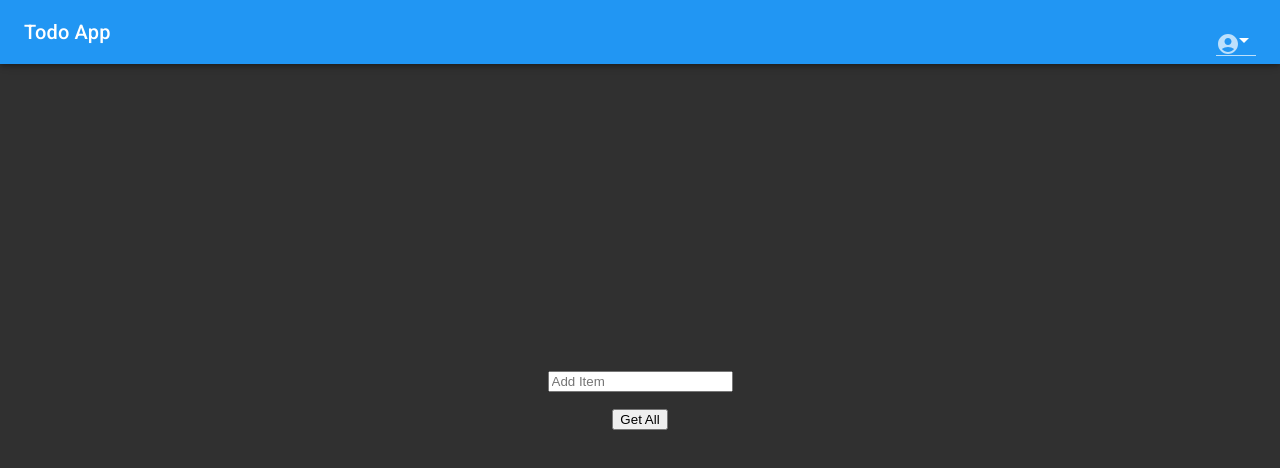
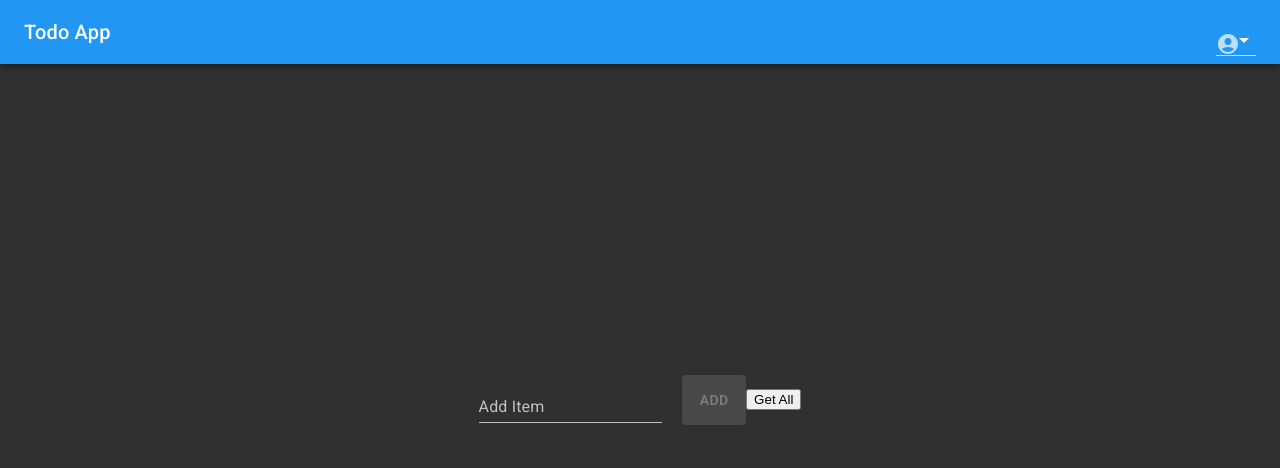
Before and after one commit to shreyam1006/todo-api-redux, a React (Create React App) app: page /todo in a window 1280 px wide. Shown: the top 468 px of the page. Built offline with nearby package versions, Linux system fonts and the light colour scheme.

Commit message:
add item and styling changes

```diff
--- a/src/components/LoginPage.js
+++ b/src/components/LoginPage.js
@@ -3,32 +3,35 @@ import { useHistory } from 'react-router';
 import { storeLoginEmail, storeLoginPassword, fetchUserRequest } from '../redux/actions/authAction'
 import LockOutlinedIcon from '@mui/icons-material/LockOutlined';
 import CircularProgress from '@mui/material/CircularProgress';
-import { Grid, Paper, Avatar, Typography, Button, Link } from '@material-ui/core';
+import { Grid, Paper, Avatar, Typography, Button, Link, styled, Box } from '@material-ui/core';
 import { ToastContainer } from 'react-toastify';
 import 'react-toastify/dist/ReactToastify.css';
 import { useCallback } from 'react';
 import TextFieldComponent from './shared/TextFieldComponent';
 
-const gridStyle = {
-    backgroundColor: '#303030'
-}
+const StyledGrid = styled(Grid)({
+    backgroundColor: 'rgb(48, 48, 48)'
+})
 
-const paperStyle = {
+const StyledAvatar = styled(Avatar)({
+    backgroundColor: '#00b0ff'
+})
+
+const StyledPaper = styled(Paper)({
     padding: '10vh',
     height: '90vh',
     width: '400px',
     margin: '0px auto',
-    backgroundColor: '#303030'
-}
+    background: 'rgb(48, 48, 48)'
+})
 
-const avatarStyle = {
-    backgroundColor: '#00b0ff'
-}
+const StyledButtonLoader = styled(Box)({
+    display: (props) => (props.isloading === 'true' ? 'flex' : 'none')
+})
 
-const extraDiv = {
-    display: 'flex',
-    justifyContent: 'space-between'
-}
+const StyledButtonText = styled(Box)({
+    display: (props) => (props.isloading === 'true' ? 'none' : 'flex')
+})
 
 const toastStyle = {
     backgroundColor: "rgb(203 89 95)",
@@ -65,12 +68,12 @@ const LoginPage = () => {
     }
 
     return (
-        <Grid style={gridStyle} >
-            <Paper elevation={0} style={paperStyle}>
+        <StyledGrid >
+            <StyledPaper elevation={0} >
                 <Grid align='center'>
-                    <Avatar style={avatarStyle}>
+                    <StyledAvatar>
                         <LockOutlinedIcon sx={{ color: 'black' }} />
-                    </Avatar>
+                    </StyledAvatar>
                     <br />
                     <Typography variant="h5">Log in</Typography>
                     <br />
@@ -109,33 +112,33 @@ const LoginPage = () => {
                         autoComplete='none'
                         color='primary'
                         onClick={loginButton} >
-                        <div style={isLoading ? { display: 'flex' } : { display: 'none' }}>
+                        <StyledButtonLoader isloading={isLoading.toString()}>
                             <CircularProgress size='23px' />
-                        </div>
-                        <div style={isLoading ? { display: 'none' } : { display: 'flex' }}>
-                            sign in
-                        </div>
+                        </StyledButtonLoader>
+                        <StyledButtonText isloading={isLoading.toString()}>
+                            Sign in
+                        </StyledButtonText>
                     </Button>
 
                     <br />
                     <br />
-                    <div style={extraDiv}>
+                    <Box display='flex' justifyContent="space-between">
                         <Link href="#" underline="hover">
                             Forgot Password
                         </Link>
                         <Link href="#" underline="hover" onClick={signUpButton}>
                             Don't have an account? Sign Up
                         </Link>
-                    </div>
+                    </Box>
                 </Grid>
-            </Paper>
+            </StyledPaper>
             <ToastContainer
                 position="bottom-center"
                 autoClose={5000}
                 toastStyle={toastStyle}
                 hideProgressBar={true}
             />
-        </Grid>
+        </StyledGrid>
     )
 }
 
--- a/src/components/RegisterPage.js
+++ b/src/components/RegisterPage.js
@@ -1,6 +1,6 @@
 import { storeRegisterAge, storeRegisterEmail, storeRegisterName, storeRegisterPassword, fetchRegisterRequest } from '../redux/actions/authAction'
 import { useDispatch, useSelector } from 'react-redux';
-import { Grid, Paper, Avatar, Typography, Button, Link } from '@material-ui/core';
+import { Grid, Paper, Avatar, Typography, Button, Link, styled, Box } from '@material-ui/core';
 import LockOutlinedIcon from '@mui/icons-material/LockOutlined';
 import CircularProgress from '@mui/material/CircularProgress';
 import { useHistory } from 'react-router';
@@ -9,25 +9,30 @@ import 'react-toastify/dist/ReactToastify.css';
 import { useCallback } from 'react';
 import TextFieldComponent from './shared/TextFieldComponent';
 
-const gridStyle = {
-    backgroundColor: '#303030'
-}
 
-const avatarStyle = {
+const StyledGrid = styled(Grid)({
+    backgroundColor: 'rgb(48, 48, 48)'
+})
+
+const StyledAvatar = styled(Avatar)({
     backgroundColor: '#00b0ff'
-}
+})
 
-const paperStyle = {
+const StyledPaper = styled(Paper)({
     padding: '10vh',
     height: '90vh',
     width: '400px',
     margin: '0px auto',
-    backgroundColor: '#303030'
-}
+    background: 'rgb(48, 48, 48)'
+})
 
-const extraDiv = {
-    display: 'flex'
-}
+const StyledButtonLoader = styled(Box)({
+    display: (props) => (props.isloading === 'true' ? 'flex' : 'none')
+})
+
+const StyledButtonText = styled(Box)({
+    display: (props) => (props.isloading === 'true' ? 'none' : 'flex')
+})
 
 const toastStyle = {
     backgroundColor: "rgb(203 89 95)",
@@ -64,16 +69,16 @@ const RegisterPage = () => {
 
     return (
         <div>
-            <Grid style={gridStyle} >
-                <Paper elevation={0} style={paperStyle}>
+            <StyledGrid >
+                <StyledPaper elevation={0} >
                     <Grid align='center'>
-                        <Avatar style={avatarStyle}>
+                        <StyledAvatar>
                             <LockOutlinedIcon sx={{ color: 'black' }} />
-                        </Avatar>
+                        </StyledAvatar>
                         <br />
                         <Typography variant="h5">Sign up</Typography>
                         <br />
-                        <div style={extraDiv}>
+                        <Box display='flex'>
 
                             <TextFieldComponent
                                 fullWidth={false}
@@ -99,7 +104,7 @@ const RegisterPage = () => {
                                 onChange={storeRegisterAge}
                                 condition={age < 13}
                             />
-                        </div>
+                        </Box>
                         <br />
                         <TextFieldComponent
                             fullWidth={true}
@@ -136,12 +141,12 @@ const RegisterPage = () => {
                             autoComplete='none'
                             color='primary'
                             onClick={signUpButton} >
-                            <div style={isLoading ? { display: 'flex' } : { display: 'none' }}>
+                            <StyledButtonLoader isloading={isLoading.toString()}>
                                 <CircularProgress size='23px' />
-                            </div>
-                            <div style={isLoading ? { display: 'none' } : { display: 'flex' }}>
-                                sign up
-                            </div>
+                            </StyledButtonLoader>
+                            <StyledButtonText isloading={isLoading.toString()}>
+                                Sign up
+                            </StyledButtonText>
                         </Button>
                         <br />
                         <br />
@@ -150,14 +155,14 @@ const RegisterPage = () => {
                             Already have an account? Sign In
                         </Link>
                     </Grid>
-                </Paper>
+                </StyledPaper>
                 <ToastContainer
                     position="bottom-center"
                     autoClose={5000}
                     toastStyle={toastStyle}
                     hideProgressBar={true}
                 />
-            </Grid>
+            </StyledGrid>
 
         </div>
     )
--- a/src/components/Todo.js
+++ b/src/components/Todo.js
@@ -1,20 +1,30 @@
 import React from 'react'
 import { AppBar, Toolbar, FormControl, InputLabel, Select, MenuItem, Button, Typography, Grid } from "@material-ui/core"
 import AccountCircleIcon from '@mui/icons-material/AccountCircle'
-import { useState } from 'react'
+import { useCallback } from 'react'
 import { addItemRequest, getAllItemsRequest } from '../redux/actions/todoAction'
 import { logoutUserRequest } from '../redux/actions/authAction'
 import { useDispatch, useSelector } from 'react-redux'
 import { useHistory } from 'react-router'
 import CircularProgress from '@mui/material/CircularProgress'
+import TextFieldComponent from './shared/TextFieldComponent'
+import { storeAddItem } from '../redux/actions/todoAction'
 
 const Todo = () => {
     const history = useHistory();
-    const [newItem, setNewItem] = useState('')
-    const taskList = useSelector((state) => state.todoReducer)
+    const newItem = useSelector((state) => state.todoReducer.newItem)
     const isLoading = useSelector((state) => state.authReducer.loading)
+    const isItemLoading = useSelector((state) => state.todoReducer.loading)
 
     const dispatch = useDispatch()
+    let setDisable = false
+    const addButton = useCallback(() =>
+        dispatch(addItemRequest()),
+        [dispatch])
+
+    if (!newItem) {
+        setDisable = true
+    }
 
     const displayDesktop = () => {
         return (<>
@@ -53,14 +63,32 @@ const Todo = () => {
                         <AppBar>{displayDesktop()}</AppBar>
                     </header>
                     <div>
-                        <input type="text"
-                            placeholder="Add Item"
-                            value={newItem}
-                            onChange={e => { setNewItem(e.target.value) }}
-                            onKeyDown={e => { if (e.key === "Enter") { return (dispatch(addItemRequest(newItem)), setNewItem('')) } }} />
-                        <ul>
+
+                        <TextFieldComponent type="text"
+                            label="Add Item"
+                            onChange={storeAddItem}
+                        />
+                        {/* <ul>
                             {taskList.map((item) => <li key={item._id}>{item.description}</li>)}
-                        </ul>
+                        </ul> */}
+                        &ensp;
+                        &ensp;
+                        <Button
+                            style={{ minHeight: '50px' }}
+                            label="Add Item"
+                            disabled={setDisable}
+                            type="submit"
+                            variant="contained"
+                            autoComplete='none'
+                            color='primary'
+                            onClick={addButton} >
+                            <div style={isItemLoading ? { display: 'flex' } : { display: 'none' }}>
+                                <CircularProgress size='23px' />
+                            </div>
+                            <div style={isItemLoading ? { display: 'none' } : { display: 'flex' }}>
+                                Add
+                            </div>
+                        </Button>
                         <button onClick={() => dispatch(getAllItemsRequest())}>Get All</button>
                     </div>
                 </div>
--- a/src/redux/actions/todoAction.js
+++ b/src/redux/actions/todoAction.js
@@ -1,22 +1,30 @@
 import * as ApiService from '../../services/apiService';
 
+export const storeAddItem = (item) => {
+    return {
+        type: "STORE_ADD_ITEM",
+        payload: item
+    }
+}
 
-export const addItemRequest = (description) => {
+
+export const addItemRequest = () => {
 
     return async function (dispatch, getState) {
         dispatch({ type: 'ADD_ITEM_REQUEST' })
+        const state = getState()
 
         try {
             const APIObj = {
                 endPoint: '/task',
                 authenticationRequired: true,
                 method: "POST",
-                body: { description }
+                body: { description: state.todoReducer.newItem }
             }
 
             const response = await ApiService.callApi(APIObj)
 
-            if (!response.responseStatus === 201) {
+            if (response.responseStatus !== 201) {
                 dispatch({ type: 'ADD_ITEM_FAILURE' })
             } else {
                 dispatch({ type: 'ADD_ITEM_SUCCESS' })
--- a/src/redux/reducers/todoReducer.js
+++ b/src/redux/reducers/todoReducer.js
@@ -1,16 +1,29 @@
-const todoReducer = (state = [], action) => {
+const initialState = {
+    addItem: {
+        newItem: ''
+    },
+
+    loading: false
+
+}
+
+const todoReducer = (state = initialState, action) => {
 
     switch (action.type) {
+        case "STORE_ADD_ITEM":
+            return { ...state, addItem: { ...state.addItem, newItem: action.payload } }
+        case "ADD_ITEM_REQUEST":
+            return { ...state, loading: true }
         case "ADD_ITEM_FAILURE":
             alert("Please Login Again")
-            return []
+            return { ...state, loading: false }
         case "ADD_ITEM_SUCCESS":
-            return [...state, action.payload]
+            return { ...state, loading: false }
         case "GET_ITEM_SUCCESS":
-            return [...state, action.payload]
+            return state
         case "GET_ITEM_FAILURE":
             alert("Account already exists")
-            return []
+            return state
         default: return state
     }
 }
```
